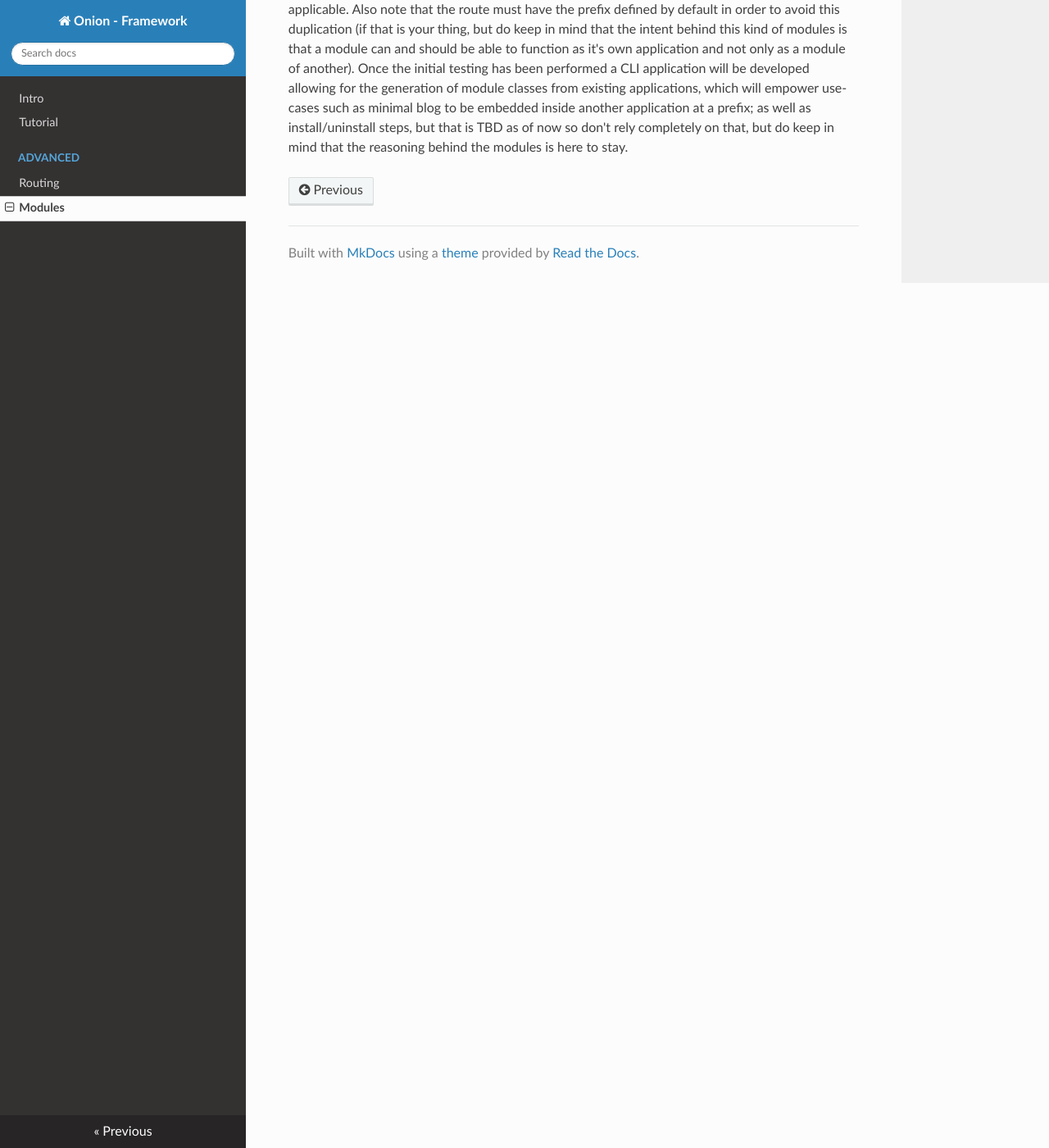
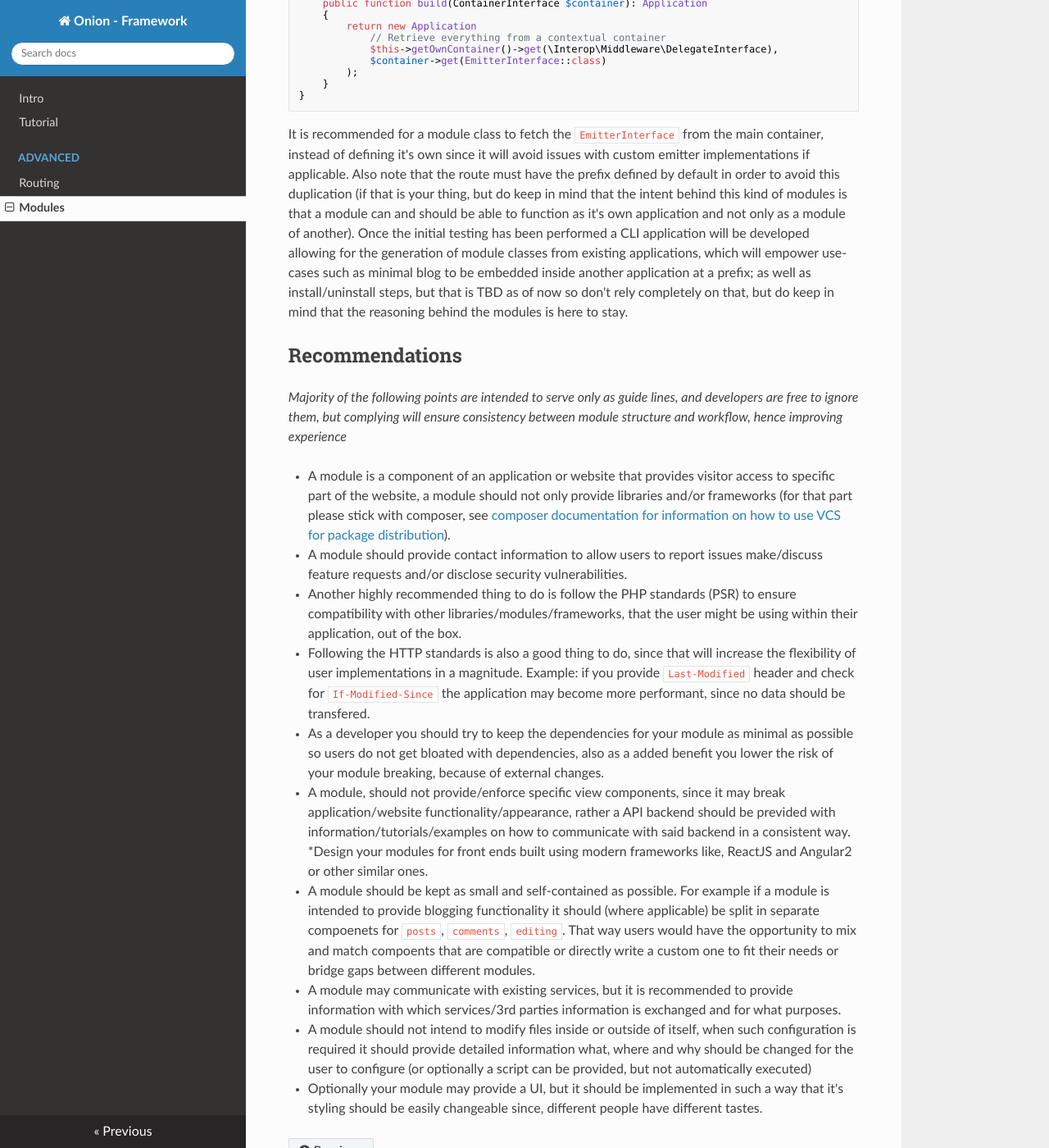
Before and after one commit to phOnion/framework, an MkDocs documentation site: the page built from docs/modules.md, in a window 1280 px wide and 1400 px high, scrolled down 1425 px. Shown: the whole window at 82% size. Built offline with MkDocs 1.6.1, drawn with Linux system fonts in a browser that asks for light colours; nearby versions of some CDN libraries; old or Windows-style settings are respelled for this version of MkDocs; some of the changed text lies outside the part shown.

Commit message:
Changed documentation to reflect latest module changes

````diff
--- a/docs/modules.md
+++ b/docs/modules.md
@@ -9,6 +9,14 @@ helper functionality (although they can also be used in that way, but
 might fee less intuitive)
 
 ## Setup
+
+A module must be as self-contained as possible. It is up to the module
+developer to determine what configuration is comming from where, but
+mandatory (such as internal dependency mapping) should be defined and
+might even be appropriate to have it hardcoded, but optional things,
+such as database connection settings, etc. should be retrieved from the
+main application container via an acceptable method explained inside
+module's `readme` on `installation` files.
 
 A module should have it's logic as self-contained as possible, except
 for configurations, since that will change from application to
@@ -30,8 +38,11 @@ The minimal configuration to the container is:
 ```
 return [
     // .. other configuration
+    'middleware' => [
+        'modules'
+    ],
     'modules' => [
-        MyApp\API\Module::class
+        '/path/prefix' => MyApp\API\Module::class
     ]
 ]
 ```
@@ -47,6 +58,7 @@ use Onion\Framework\Application\Interfaces\ModuleInterface;
 
 class Module implements ModuleInterface
 {
+    // Optional, but makes things clearer
     private function getConfigurations(): array
     {
         return [
@@ -64,8 +76,8 @@ class Module implements ModuleInterface
     public function build(ContainerInterface $container): Application
     {
         return new Application
-            // Retrieve everything from a contextual container (optionally related to the master container)
-            $this->getOwnContainer(\Interop\Middleware\DelegateInterface),
+            // Retrieve everything from a contextual container
+            $this->getOwnContainer()->get(\Interop\Middleware\DelegateInterface),
             $container->get(EmitterInterface::class)
         );
     }
@@ -86,3 +98,58 @@ to be embedded inside another application at a prefix; as well as
 install/uninstall steps, but that is TBD as of now so don't rely
 completely on that, but do keep in mind that the reasoning behind the
 modules is here to stay.
+
+## Recommendations
+
+*Majority of the following points are intended to serve only as
+guide lines, and developers are free to ignore them, but complying
+will ensure consistency between module structure and workflow, hence
+improving experience*
+
+ - A module is a component of an application or website that provides visitor
+ access to specific part of the website, a module should not only provide
+ libraries and/or frameworks (for that part please stick with composer, see
+ [composer documentation for information on how to use VCS for package distribution](https://getcomposer.org/doc/02-libraries.md#publishing-to-a-vcs)).
+
+ - A module should provide contact information to allow users to report issues
+ make/discuss feature requests and/or disclose security vulnerabilities.
+
+ - Another highly recommended thing to do is follow the PHP standards (PSR) to
+ ensure compatibility with other libraries/modules/frameworks, that the
+ user might be using within their application, out of the box.
+
+ - Following the HTTP standards is also a good thing to do, since that will
+ increase the flexibility of user implementations in a magnitude. Example:
+ if you provide `Last-Modified` header and check for `If-Modified-Since`
+ the application may become more performant, since no data should be
+ transfered.
+
+ - As a developer you should try to keep the dependencies for your module
+ as minimal as possible so users do not get bloated with dependencies,
+ also as a added benefit you lower the risk of your module breaking, because
+ of external changes.
+
+ - A module, should not provide/enforce specific view components, since it
+ may break application/website functionality/appearance, rather a API backend
+ should be previded with information/tutorials/examples on how to communicate
+ with said backend in a consistent way. *Design your modules for front ends
+ built using modern frameworks like, ReactJS and Angular2 or other similar ones.
+
+ - A module should be kept as small and self-contained as possible. For example
+ if a module is intended to provide blogging functionality it should (where applicable)
+ be split in separate compoenets for `posts`, `comments`, `editing`. That way users
+ would have the opportunity to mix and match compoents that are compatible or directly
+ write a custom one to fit their needs or bridge gaps between different modules.
+
+ - A module may communicate with existing services, but it is recommended to provide
+ information with which services/3rd parties information is exchanged and for what
+ purposes.
+
+ - A module should not intend to modify files inside or outside of itself, when such
+ configuration is required it should provide detailed information what, where and why
+ should be changed for the user to configure (or optionally a script can be provided,
+ but not automatically executed)
+
+ - Optionally your module may provide a UI, but it should be implemented in such a way
+ that it's styling should be easily changeable since, different people have different
+ tastes.
````
Also changed, not shown: docs/setup.md (+21 -22 lines).
